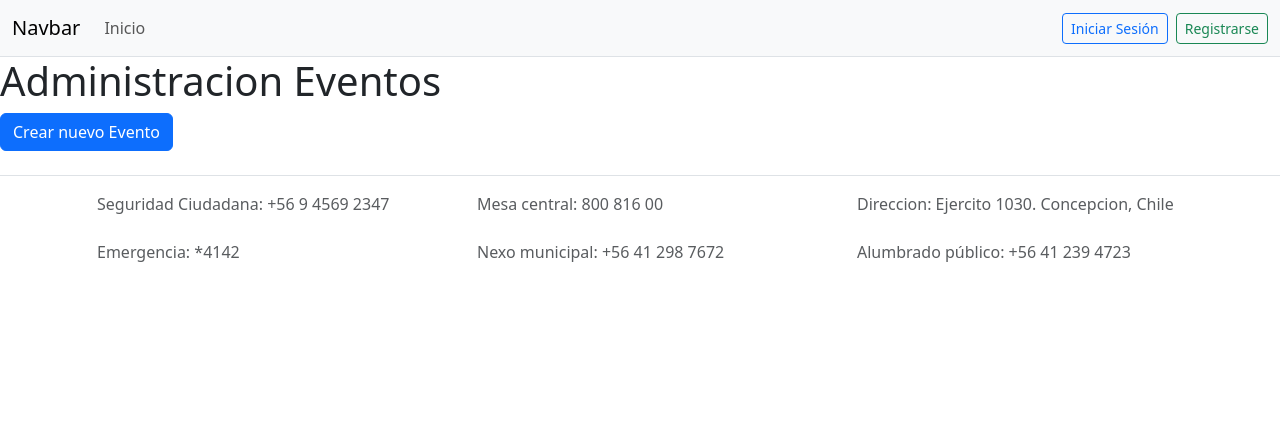
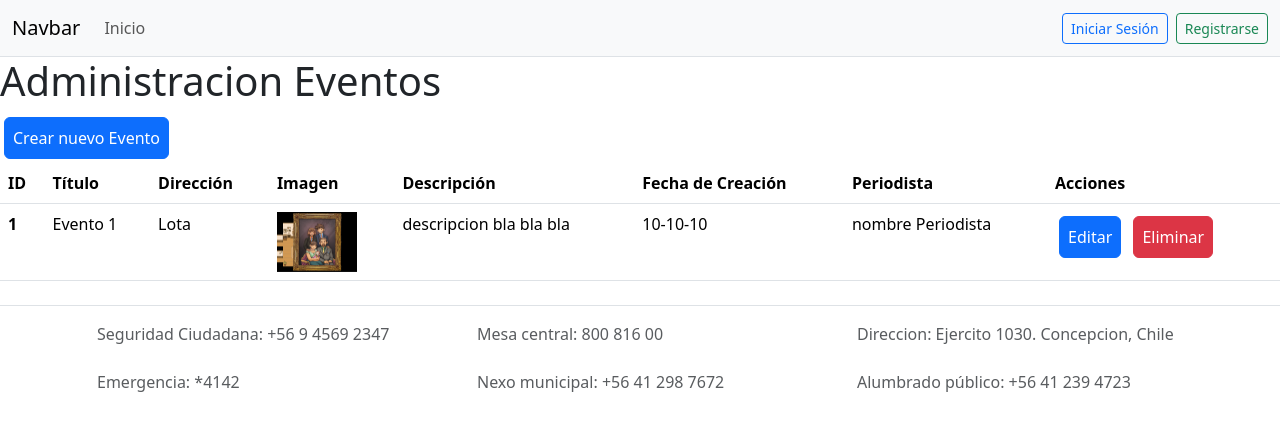
Before and after one commit to PGonzalezK/ProyectoTIS1, a PHP site: page /admin/index.php in a window 1280 px wide. Shown: the top 431 px of the page. Run offline with PHP 8.4, Linux system fonts and the light colour scheme; data that the repository does not hold is empty.

Commit message:
listar-eventos

```diff
--- a/eventosCRUD/admin/eventos/crear.php
+++ b/eventosCRUD/admin/eventos/crear.php
@@ -69,7 +69,7 @@
         $resultado = mysqli_query($db,$query);
 
         if($resultado){
-            header('Location: ../index.php');
+            header('Location: ../index.php?resultado=1');
         }
         }
     }
--- a/eventosCRUD/admin/index.php
+++ b/eventosCRUD/admin/index.php
@@ -1,10 +1,57 @@
-<?php include '../includes/funciones.php';
+<?php
+
+    //conecta a la bd
+
+    //escribir el query
+
+
+
+
+    $resultado = $_GET['resultado'] ?? null;
+    //incluye los templates
+    require '../includes/funciones.php';
     incluirTemplate('header');
 ?>
 
+
     <main class = "contenedor">
         <h1>Administracion Eventos</h1>
-        <a class="btn btn-primary" href="../admin/eventos/crear.php" role="button">Crear nuevo Evento</a>
+        <?php if (intval($resultado)===1):?>
+            <div class="p-3 mb-2 bg-success text-white">Evento creado exitosamente</div>
+        <?php endif;?>
+        <a class=" p-2 m-1 btn btn-primary" href="../admin/eventos/crear.php" role="button">Crear nuevo Evento</a>
+
+        <table class="table">
+            <thead>
+                <tr>
+                <th scope="col">ID</th>
+                <th scope="col">Título</th>
+                <th scope="col">Dirección</th>
+                <th scope="col">Imagen</th>
+                <th scope="col">Descripción</th>
+                <th scope="col">Fecha de Creación</th>
+                <th scope="col">Periodista</th>
+                <th scope="col">Acciones</th>
+                </tr>
+            </thead>
+            <tbody>
+                <tr>
+                <th scope="row">1</th>
+                <td>Evento 1</td>
+                <td>Lota</td>
+                <td> <img src="../imagenes/cbcd5234964db99f3d049a5b95e497ac.jpg" class="imagen-tabla" alt=""></td>
+                <td>descripcion bla bla bla </td>
+                <td>10-10-10</td>
+                <td>nombre Periodista</td>
+                <td>
+                <a class=" p-2 m-1 btn btn-primary" href="#" role="button">Editar</a>
+                <a class=" p-2 m-1 btn btn-danger" href="#" role="button">Eliminar</a>
+                </td>
+                </tr>
+            </tbody>
+        </table>
+
+
     </main>
 
     <?php
--- /dev/null
+++ b/eventosCRUD/admin/styles/estilos.css
@@ -0,0 +1,3 @@
+.imagen-tabla{
+    width: 5rem;
+}
--- a/eventosCRUD/includes/templates/header.php
+++ b/eventosCRUD/includes/templates/header.php
@@ -14,6 +14,8 @@
 
 	<!-- jQuery -->
 	<script src="https://cdnjs.cloudflare.com/ajax/libs/jquery/3.7.1/jquery.min.js" integrity="sha512-v2CJ7UaYy4JwqLDIrZUI/4hqeoQieOmAZNXBeQyjo21dadnwR+8ZaIJVT8EE2iyI61OV8e6M8PP2/4hpQINQ/g==" crossorigin="anonymous" referrerpolicy="no-referrer"></script>
+	<!--CSS-->
+	<link rel="stylesheet" href="/xampp/ProyectoTIS1/eventosCRUD/admin/styles/estilos.css">
 </head>
 
 <body>
```
Also changed, not shown: eventosCRUD/imagenes/cbcd5234964db99f3d049a5b95e497ac.jpg (added), eventosCRUD/imagenes/f148de4e1825149992d463c3851790d8.jpg (deleted).
